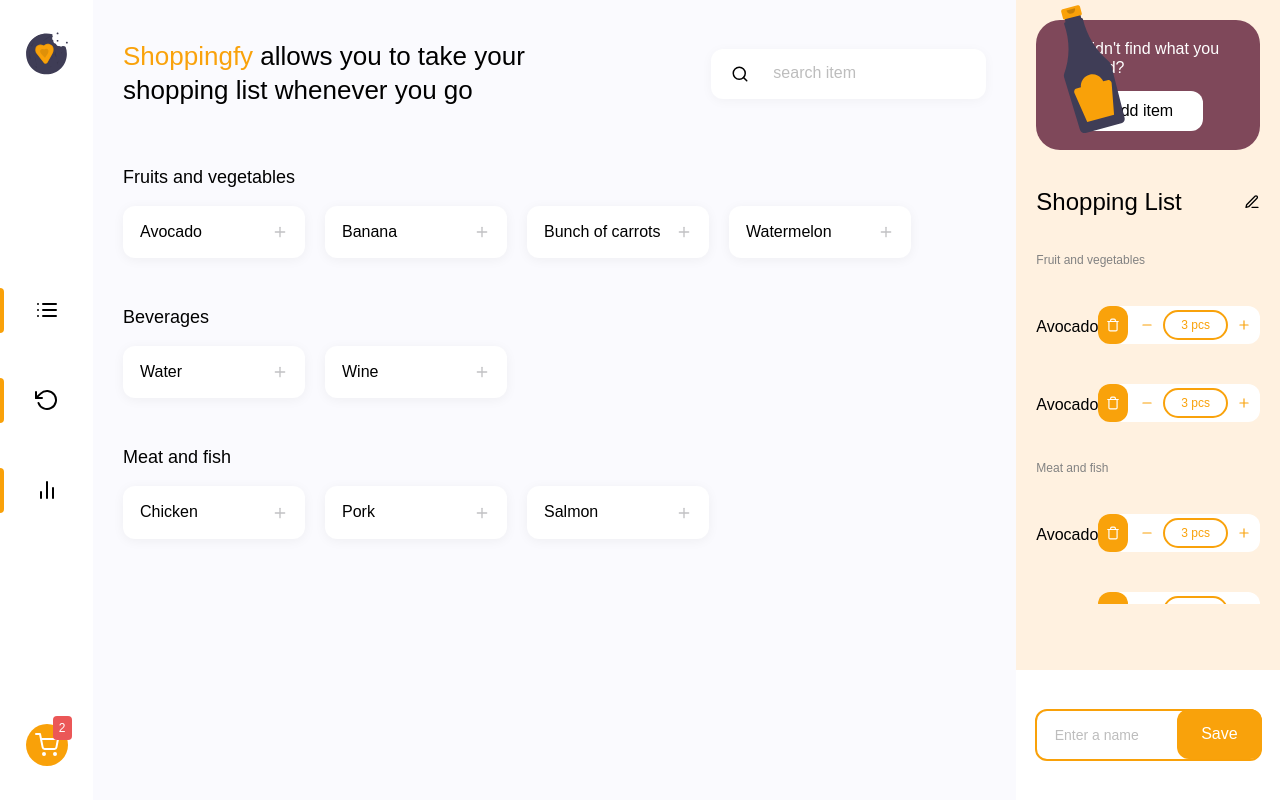
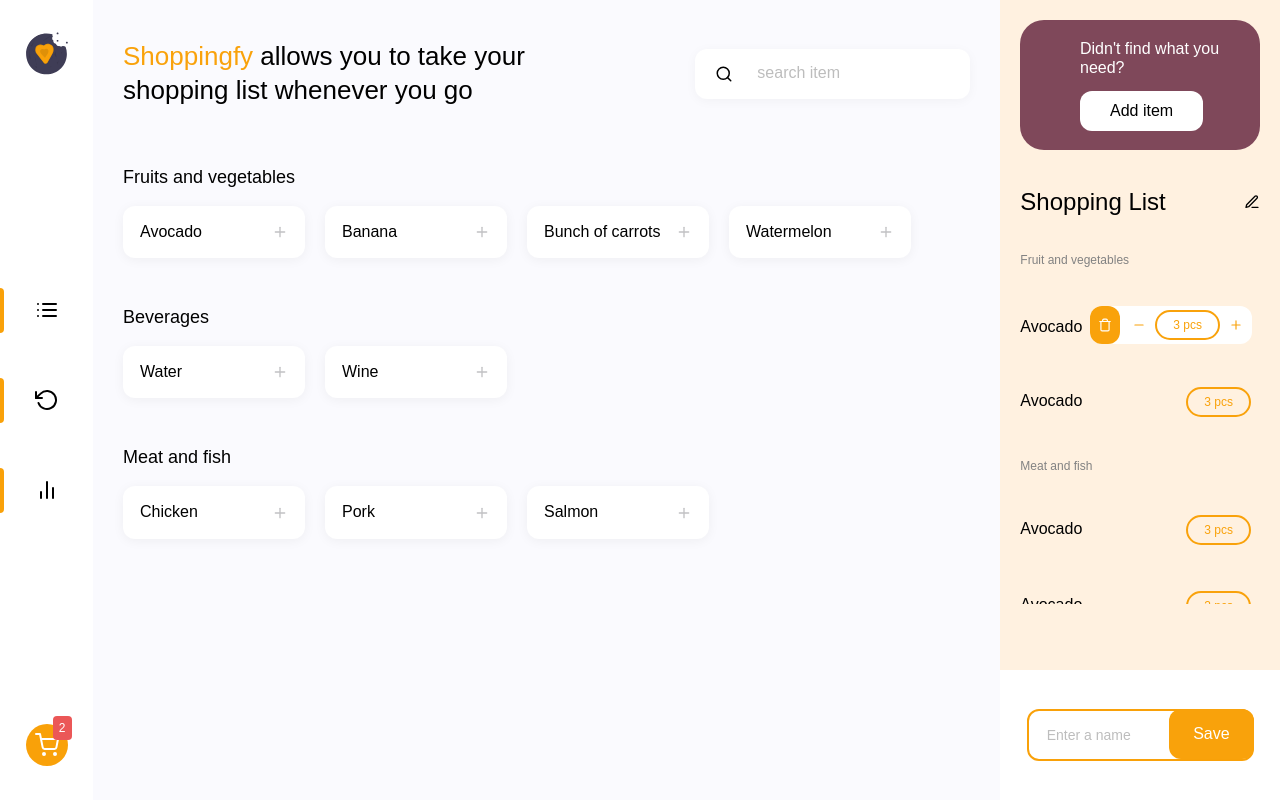
Before and after one commit to barbaraperic/shopping-list, a React (Vite) app: page / in a window 1280 px wide. Built offline with nearby package versions, Linux system fonts and the light colour scheme.

Commit message:
FIX: select button variant

```diff
--- a/src/components/AddItemCard.js
+++ b/src/components/AddItemCard.js
@@ -1,12 +1,10 @@
 import styled from 'styled-components';
-import source from '../assets/illustrations/source.svg';
 import Button from '../components/Button';
 import { COLORS } from '../style/constants'
 
 const AddItemCard = () => {
   return (
     <Wrapper>
-      <Icon src={source}/>
       <TextWrapper>
         <Text>Didn't find what you need?</Text>
         <StyledButton variant="ghost">Add item</StyledButton>
--- a/src/components/SelectButton.js
+++ b/src/components/SelectButton.js
@@ -1,8 +1,11 @@
 import styled from 'styled-components';
 import { Icon } from '../assets'
 
-const SelectButton = ({ children }) => {
+const SelectButton = ({ children, id }) => {
   return (
+    <>
+      { id === "edit"
+        ?
       <Wrapper>
         <IconWrapper>
           <StyledTrashIcon id="trash" size={14}/>
@@ -11,6 +14,9 @@ const SelectButton = ({ children }) => {
         <Button>{children}</Button>
         <StyledIcon id="plus" size={14}/>
       </Wrapper>
+        : <Button>{children}</Button>
+      }
+    </>
   )
 }
 
@@ -20,6 +26,7 @@ const Wrapper = styled.div`
   display: flex;
   align-items: center;
   padding-right: 9px;
+  margin: 0 8px;
 `
 
 const Button = styled.button`
@@ -30,6 +37,7 @@ const Button = styled.button`
   font-size: 12px;
   padding: 6px 16px;
   margin: 3px 9px;
+  cursor: pointer;
 `
 
 const IconWrapper = styled.div`
--- a/src/containers/SidebarRight.js
+++ b/src/containers/SidebarRight.js
@@ -19,7 +19,7 @@ const SidebarRight = () => {
           <Header>Fruit and vegetables</Header>
           <TextWrapper>
             <p>Avocado</p>
-            <SelectButton>3 pcs</SelectButton>
+            <SelectButton id="edit">3 pcs</SelectButton>
           </TextWrapper>
           <TextWrapper>
             <p>Avocado</p>
```
Lines whose indentation alone changed are shown as unchanged.
